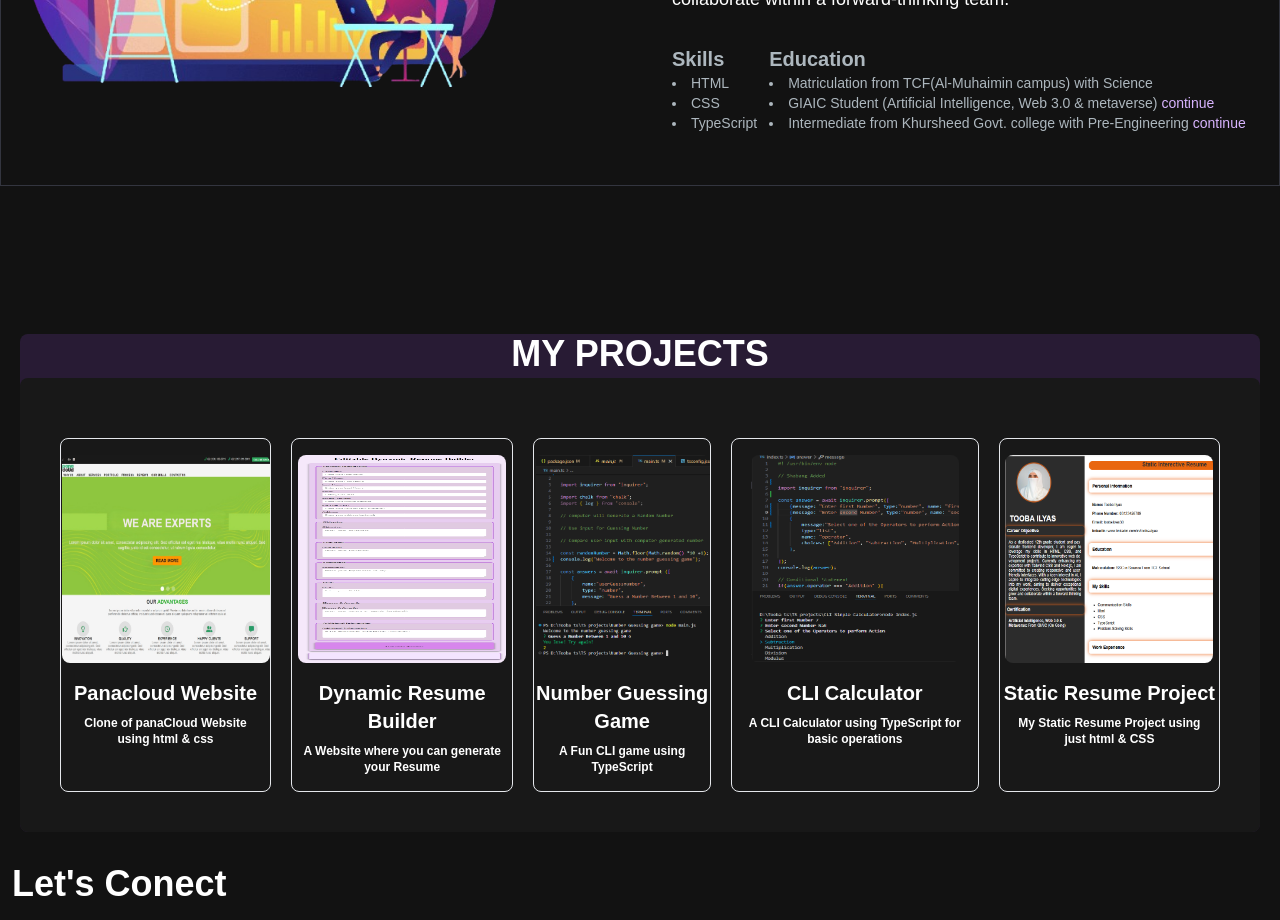
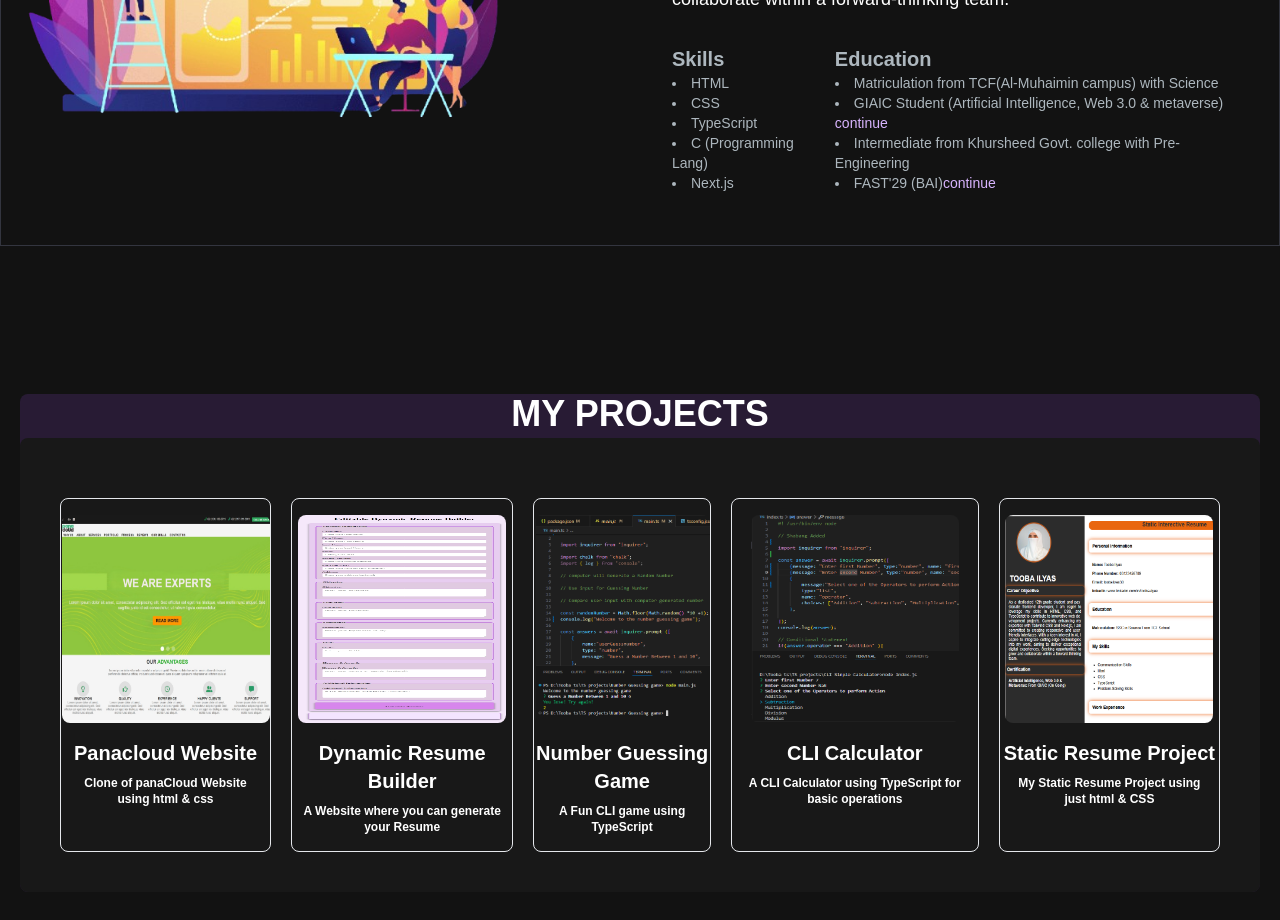
Before and after one commit to Toobailyas/my-portfolio-tailwind, a Next.js app: page / in a window 1280 px wide. Shown: the part 820-1740 px from the top of the page. Built offline with nearby package versions, Linux system fonts and the light colour scheme.

Commit message:
Add C and Next.js to skills and update education list

```diff
--- a/src/app/component/About.tsx
+++ b/src/app/component/About.tsx
@@ -21,13 +21,16 @@ const About = () => {
                 <li>HTML</li>
                 <li>CSS</li>
                 <li>TypeScript</li>
+                    <li>C (Programming Lang)</li>
+                    <li>Next.js</li>
                 </div>
             </span>
             <span className="mr-3 text-xl font-bold hover:text-white text-[#ADB7BE] hover:border-b-2 border-purple-500">Education
             <div className="text-sm font-medium ">
                 <li>Matriculation from TCF(Al-Muhaimin campus) with Science</li>
                 <li>GIAIC Student (Artificial Intelligence, Web 3.0 & metaverse) <span className="text-purple-300">continue</span> </li>
-                <li>Intermediate from Khursheed Govt. college with Pre-Engineering <span className="text-purple-300">continue</span></li>
+                <li>Intermediate from Khursheed Govt. college with Pre-Engineering</li>
+                <li>FAST'29 (BAI)<span className="text-purple-300">continue</span></li>
                 </div>
             </span>
         </div>
```
